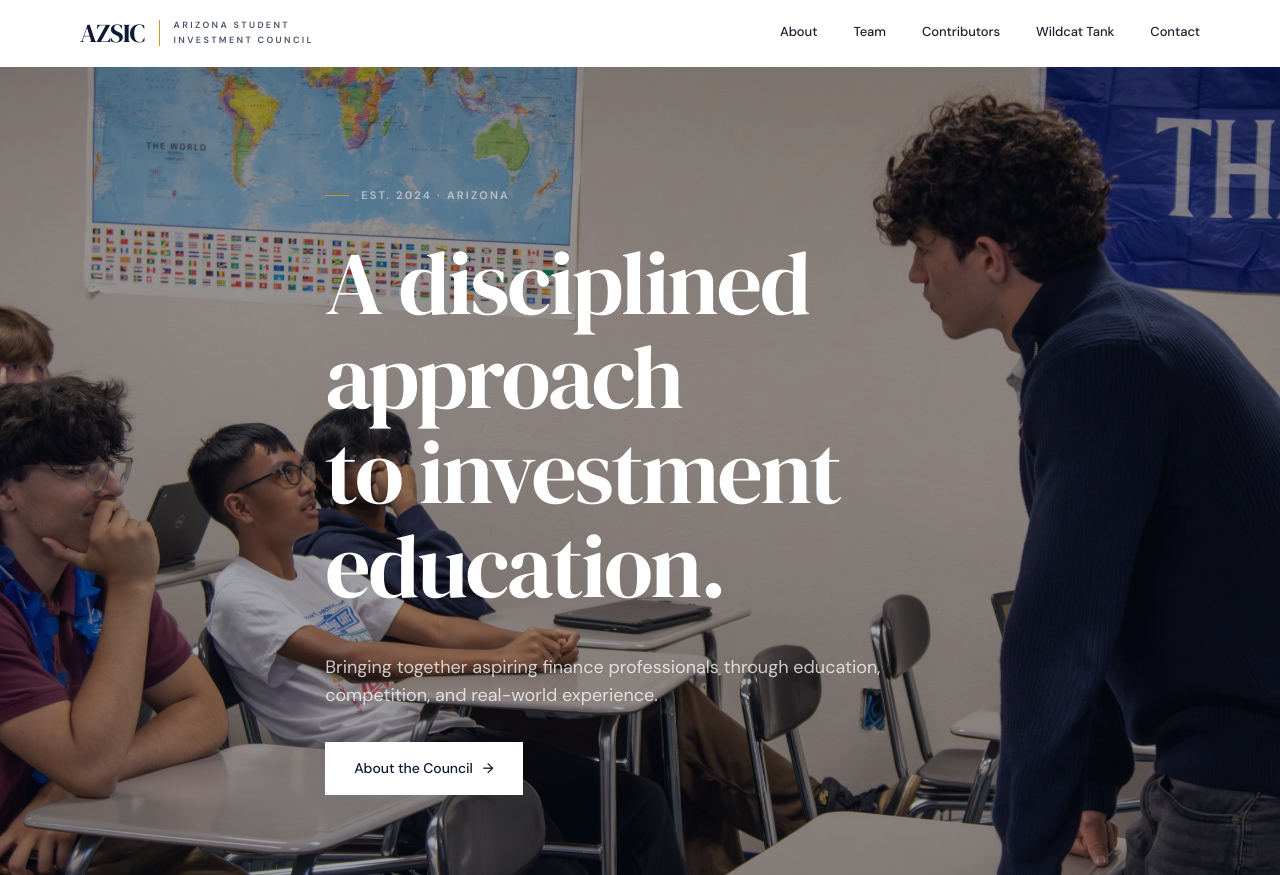
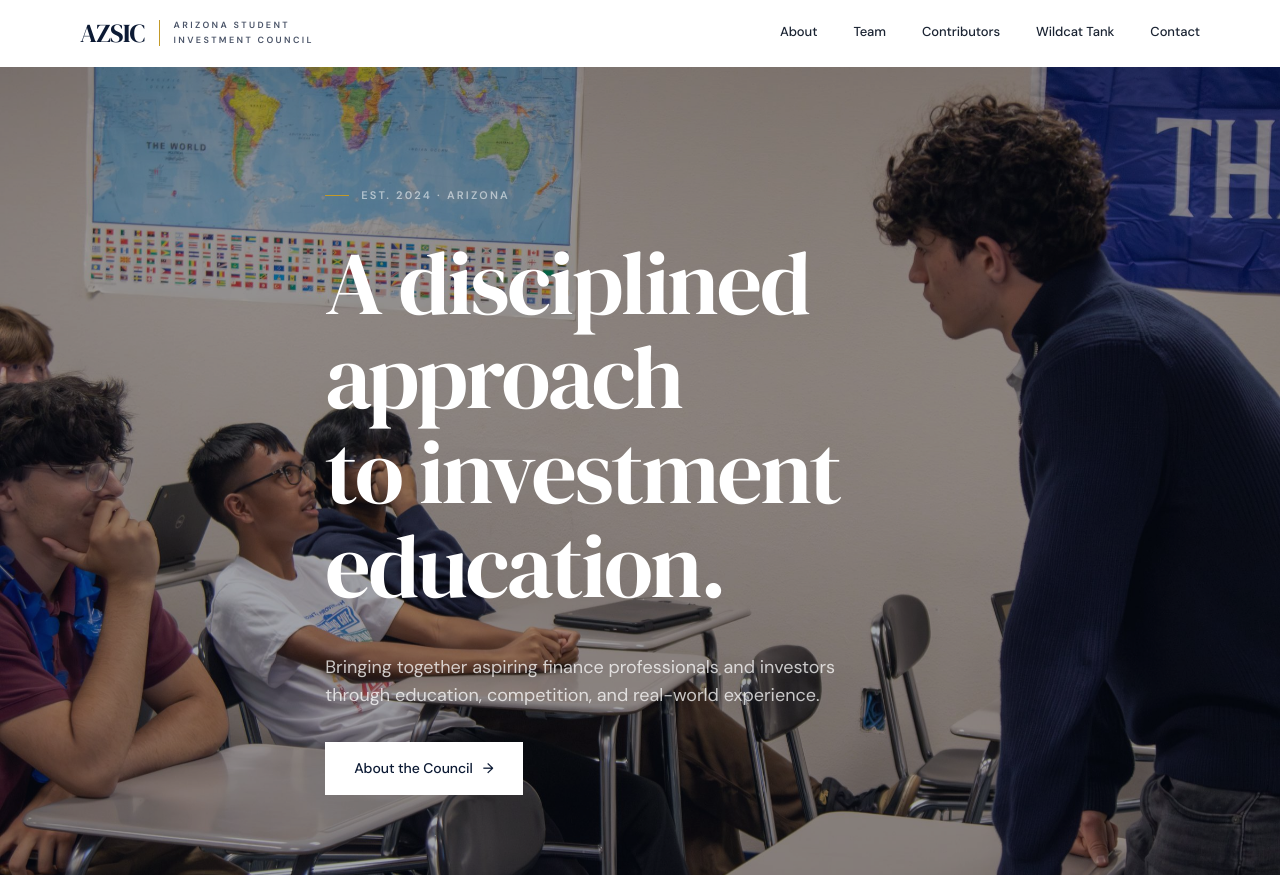
Before and after one commit to gavinlemon8210-create/ASIC-Website, a plain HTML site: page index.html in a window 1280 px wide. Shown: the top 875 px of the page. Drawn offline with nearby package versions, Linux system fonts and the light colour scheme.

Commit message:
Copy: add 'and investors' to hero lede and meta description
Co-Authored-By: Claude Sonnet 4.6 <noreply@anthropic.com>

```diff
--- a/index.html
+++ b/index.html
@@ -4,7 +4,7 @@
   <meta charset="utf-8" />
   <meta name="viewport" content="width=device-width, initial-scale=1" />
   <title>AZSIC | Arizona Student Investment Council</title>
-  <meta name="description" content="A disciplined approach to investment education. AZSIC brings together aspiring finance professionals through equity research, competition, and real-world analysis." />
+  <meta name="description" content="A disciplined approach to investment education. AZSIC brings together aspiring finance professionals and investors through equity research, competition, and real-world analysis." />
   <link rel="icon" href="assets/favicon-32.png" type="image/png" sizes="32x32" />
   <link rel="icon" href="assets/favicon-256.png" type="image/png" sizes="256x256" />
   <link rel="apple-touch-icon" href="/apple-touch-icon.png" />
@@ -62,7 +62,7 @@
         </h1>
         <div class="hero-meta">
           <p class="hero-lede">
-            Bringing together aspiring finance professionals through education,
+            Bringing together aspiring finance professionals and investors through education,
             competition, and real-world experience.
           </p>
           <div class="hero-actions">
```
